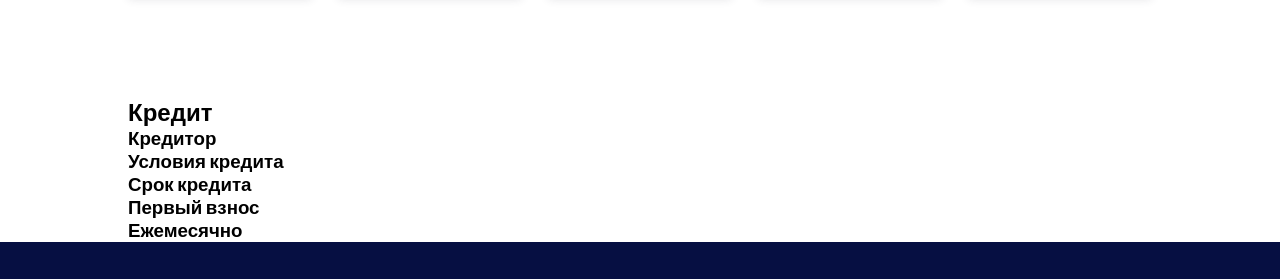
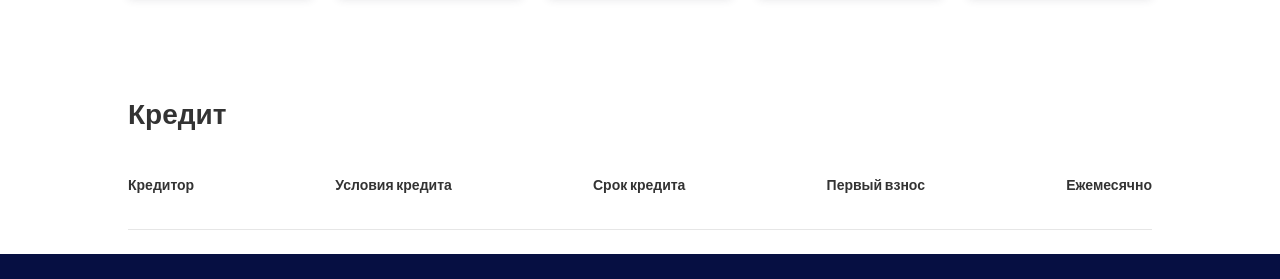
Before and after one commit to Sukhrob-py/comp, a plain HTML site: page products.html in a window 1280 px wide. Shown: the part 3175-3454 px from the top of the page. Drawn offline with nearby package versions, Linux system fonts and the light colour scheme; files that its build step writes are made by us from their sources.

Commit message:
Create structure

```diff
--- a/products.html
+++ b/products.html
@@ -5,7 +5,7 @@
     <meta http-equiv="X-UA-Compatible" content="IE=edge" />
     <meta name="viewport" content="width=device-width, initial-scale=1.0" />
     <title>Document</title>
-    <link rel="stylesheet" href="./sass/index.css" />
+    <link rel="stylesheet" href="./css/index.min.css" />
     <script src="./js/nav.js" defer></script>
   </head>
   <body>
@@ -687,19 +687,23 @@
           <li class="credit">
             <div class="credit__top">
               <div class="credit__top__inner">
-                <h3 class="credit__top__heding">Кредитор</h3>
+                <h3 class="credit__top__heading">Кредитор</h3>
               </div>
+
               <div class="credit__top__inner">
-                <h3 class="credit__top__heding">Условия кредита</h3>
+                <h3 class="credit__top__heading">Условия кредита</h3>
               </div>
+
               <div class="credit__top__inner">
-                <h3 class="credit__top__heding">Срок кредита</h3>
+                <h3 class="credit__top__heading">Срок кредита</h3>
               </div>
+
               <div class="credit__top__inner">
-                <h3 class="credit__top__heding">Первый взнос</h3>
+                <h3 class="credit__top__heading">Первый взнос</h3>
               </div>
+
               <div class="credit__top__inner">
-                <h3 class="credit__top__heding">Ежемесячно</h3>
+                <h3 class="credit__top__heading">Ежемесячно</h3>
               </div>
             </div>
           </li>
--- /dev/null
+++ b/sass/_credits.scss
@@ -0,0 +1,29 @@
+.credits {
+  margin-bottom: 24px;
+  color: #333333;
+}
+
+.credits__heading {
+  margin-bottom: 24px;
+  font-weight: 600;
+  font-size: 28px;
+  line-height: 32px;
+}
+
+.credit__top {
+  display: flex;
+  align-items: center;
+  justify-content: space-between;
+}
+
+.credit {
+  padding: 24px 0;
+  border-bottom: 1px solid #e6e6e6;
+}
+
+.credit__top__heading {
+  margin-bottom: 12px;
+  font-weight: 700;
+  font-size: 14px;
+  line-height: 16px;
+}
--- a/sass/index.scss
+++ b/sass/index.scss
@@ -5,6 +5,7 @@
 @import "top-products";
 @import "game-zone";
 @import "news";
+@import "credits";
 @import "footer";
 
 .brends {
```
